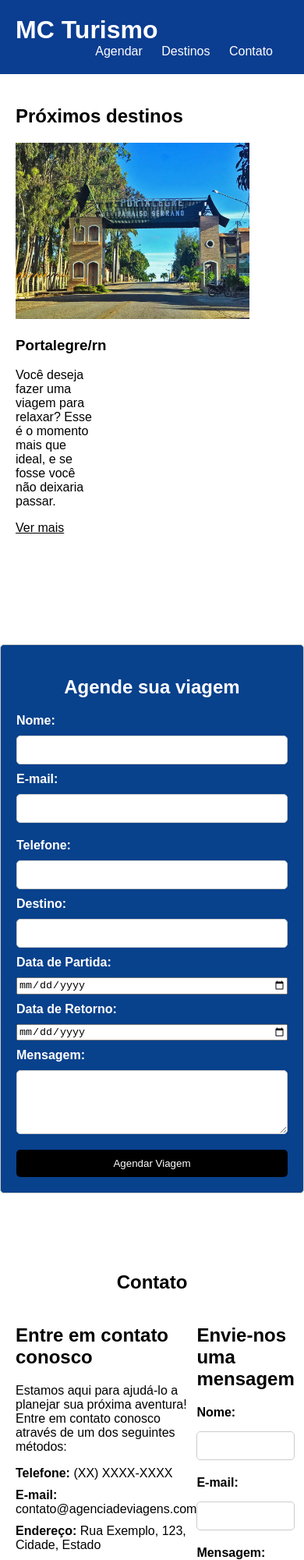
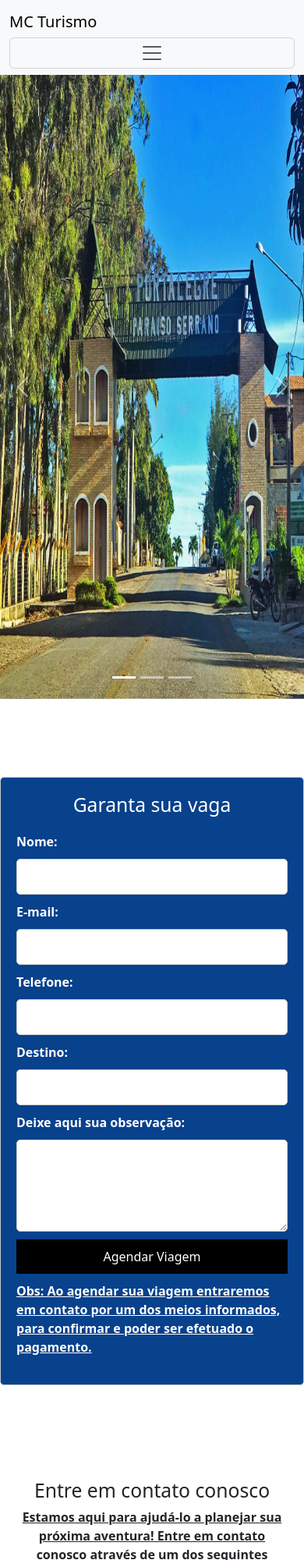
Before and after one commit to josesantos-dev/mc-turismo, a plain HTML site: page index.html in a window 390 px wide. Shown: the top 2000 px of the page at 78% size. Drawn offline with nearby package versions, Linux system fonts and the light colour scheme.

Commit message:
adicionado no header com bootstrap, alguns ajustes no agende sua viagem e nos contatos

```diff
--- a/index.html
+++ b/index.html
@@ -5,32 +5,69 @@
     <meta name="viewport" content="width=device-width, initial-scale=1.0">
     <title>Agência de Viagens</title>
     <link rel="stylesheet" href="style.css">
+    <link href="https://cdn.jsdelivr.net/npm/bootstrap@5.3.3/dist/css/bootstrap.min.css" rel="stylesheet" integrity="sha384-QWTKZyjpPEjISv5WaRU9OFeRpok6YctnYmDr5pNlyT2bRjXh0JMhjY6hW+ALEwIH" crossorigin="anonymous">
 </head>
 <body>
     <header>
-        <h1>MC Turismo</h1>
-        <nav>
-            <ul>
-                <li><a href="#container">Agendar</a></li>
-                <li><a href="#">Destinos</a></li>
-                <li><a href="#container-contato">Contato</a></li>
-            </ul>
-        </nav>
+        <nav class="navbar navbar-expand-lg bg-body-tertiary">
+            <div class="container-fluid">
+              <a class="navbar-brand" href="#">MC Turismo</a>
+              <button class="navbar-toggler" type="button" data-bs-toggle="collapse" data-bs-target="#navbarNavAltMarkup" aria-controls="navbarNavAltMarkup" aria-expanded="false" aria-label="Toggle navigation">
+                <span class="navbar-toggler-icon"></span>
+              </button>
+              <div class="collapse navbar-collapse" id="navbarNavAltMarkup">
+                <div class="navbar-nav">
+                  <a class="nav-link active" aria-current="page" href="#">Home</a>
+                  <a class="nav-link" href="#container">Agendar</a>
+                  <a class="nav-link" href="#container-contato">Contatos</a>
+                  <a class="nav-link" href="#">Sobre</a>
+                </div>
+              </div>
+            </div>
+          </nav>
+
+        <div id="carouselExampleCaptions" class="carousel slide">
+            <div class="carousel-indicators">
+              <button type="button" data-bs-target="#carouselExampleCaptions" data-bs-slide-to="0" class="active" aria-current="true" aria-label="Slide 1"></button>
+              <button type="button" data-bs-target="#carouselExampleCaptions" data-bs-slide-to="1" aria-label="Slide 2"></button>
+              <button type="button" data-bs-target="#carouselExampleCaptions" data-bs-slide-to="2" aria-label="Slide 3"></button>
+            </div>
+            <div class="carousel-inner">
+              <div class="carousel-item active">
+                <img src="Portalegre RN.jpg" class="d-block w-100" alt="...">
+                <div class="carousel-caption d-none d-md-block">
+                  <h3>Viage conosco para Portalegre/rn</h3>
+                  <p>Garanta já sua vaga.</p>
+                </div>
+              </div>
+              <div class="carousel-item">
+                <img src="https://euamooserido.com.br/wp-content/uploads/2020/02/h.jpg" class="d-block w-100" alt="...">
+                <div class="carousel-caption d-none d-md-block">
+                  <h3>----------</h3>
+                  <p>-----------</p>
+                </div>
+              </div>
+              <div class="carousel-item">
+                <img src="https://s2-g1.glbimg.com/h40bPlrMv4XDMFFIrR2cf-nWzIk=/0x0:923x589/984x0/smart/filters:strip_icc()/i.s3.glbimg.com/v1/AUTH_59edd422c0c84a879bd37670ae4f538a/internal_photos/bs/2019/6/k/7m86yVRMuLbhyRJ8fWBQ/whatsapp-image-2019-05-21-at-18.01.05.jpeg" class="d-block w-100" alt="...">
+                <div class="carousel-caption d-none d-md-block">
+                  <h3>----------</h3>
+                  <p>----------.</p>
+                </div>
+              </div>
+            </div>
+            <button class="carousel-control-prev" type="button" data-bs-target="#carouselExampleCaptions" data-bs-slide="prev">
+              <span class="carousel-control-prev-icon" aria-hidden="true"></span>
+              <span class="visually-hidden">Previous</span>
+            </button>
+            <button class="carousel-control-next" type="button" data-bs-target="#carouselExampleCaptions" data-bs-slide="next">
+              <span class="carousel-control-next-icon" aria-hidden="true"></span>
+              <span class="visually-hidden">Next</span>
+            </button>
+          </div>
     </header>
 
-    <section id="destaques">
-        <h2>Próximos destinos</h2>
-        <div class="destaque">
-            <img src="Portalegre RN.jpg" alt="foto da entrada da cidade de Portalegre/rn">
-            <h3>Portalegre/rn</h3>
-            <p>Você deseja fazer uma viagem para relaxar? Esse é o momento mais que ideal, e se fosse você não deixaria passar.</p>
-            <a href="#">Ver mais</a>
-        </div>
-    </section>
-
-
     <div id="container">
-        <h2>Agende sua viagem</h2>
+        <h2>Garanta sua vaga</h2>
         <form>
             <label for="nome">Nome:</label>
             <input type="text" id="nome" name="nome" required>
@@ -44,20 +81,14 @@
             <label for="destino">Destino:</label>
             <input type="text" id="destino" name="destino" required>
 
-            <label for="data_partida">Data de Partida:</label>
-            <input type="date" id="data_partida" name="data_partida" required>
-
-            <label for="data_retorno">Data de Retorno:</label>
-            <input type="date" id="data_retorno" name="data_retorno" required>
-
-            <label for="mensagem">Mensagem:</label>
+            <label for="mensagem">Deixe aqui sua observação:</label>
             <textarea id="mensagem" name="mensagem" rows="4"></textarea>
 
             <button type="submit">Agendar Viagem</button>
+
+            <p>Obs: Ao agendar sua viagem entraremos em contato por um dos meios informados, para confirmar e poder ser efetuado o pagamento.</p>
         </form>
     </div>
-
-    <h2 class="title-contato">Contato</h2>
 
     <div id="container-contato">
         <div class="contato-info">
@@ -70,22 +101,6 @@
                 <li><strong>Endereço:</strong> Rua Exemplo, 123, Cidade, Estado</li>
             </ul>
         </div>
-
-        <div class="formulario-contato">
-            <h2>Envie-nos uma mensagem</h2>
-            <form>
-                <label for="nome">Nome:</label>
-                <input type="text" id="nome" name="nome" required>
-
-                <label for="email">E-mail:</label>
-                <input type="email" id="email" name="email" required>
-
-                <label for="mensagem">Mensagem:</label>
-                <textarea id="mensagem" name="mensagem" rows="4" required></textarea>
-
-                <button type="submit">Enviar</button>
-            </form>
-        </div>
     </div>
 
 
@@ -93,4 +108,5 @@
         <p>&copy; 2024 MC Turismo</p>
     </footer>
 </body>
+<script src="https://cdn.jsdelivr.net/npm/bootstrap@5.3.3/dist/js/bootstrap.bundle.min.js" integrity="sha384-YvpcrYf0tY3lHB60NNkmXc5s9fDVZLESaAA55NDzOxhy9GkcIdslK1eN7N6jIeHz" crossorigin="anonymous"></script>
 </html>
--- a/style.css
+++ b/style.css
@@ -4,71 +4,13 @@ body {
     padding: 0;
 }
 
-header {
-    background-color: #0B3D91;
-    color: #fff;
-    padding: 20px;
-    overflow: hidden;
+#carouselExampleCaptions img{
+    height: 800px;
 }
 
-header h1 {
-    margin: 0;
-    float: left;
-}
-
-header nav{
-    float: right;
-}
-
-header nav ul {
-    list-style-type: none;
-    margin: 0;
-    padding: 0;
-}
-
-header nav ul li {
-    display: inline;
-    margin-right: 20px;
-}
-
-header nav ul li a {
-    color: #fff;
-    text-decoration: none;
-    font-family: Arial, Helvetica, sans-serif;
-}
-
-header nav ul li a:hover{
-    background-color: white;
-    border-radius: 5px;
-    color: black;
-}
-
-#destaques {
-    padding: 20px;
-}
-
-.destaque {
-    margin-bottom: 20px;
-}
-
-.destaque img {
-    width: 100%;
-    max-width: 300px;
-    height: auto;
-}
-
-.destaque a{
+#carouselExampleCaptions h3, p{
+    font-weight: 900;
     text-decoration: underline;
-    color: black;
-}
-
-.destaque a:hover{
-    font-weight: 700;
-    color: #4b4e55;
-}
-
-.destaque p{
-    max-width: 30%;
 }
 
 footer {
@@ -132,16 +74,13 @@ button:hover {
     color: #000000;
 }
 
-.title-contato{
-    text-align: center;
-}
-
 #container-contato {
     max-width: 800px;
     margin: 20px auto;
     padding: 20px;
     display: flex;
     justify-content: space-between;
+    text-align: center;
 }
 
 .contato-info,
@@ -162,31 +101,3 @@ button:hover {
 .contato-info ul li {
     margin-bottom: 10px;
 }
-
-.formulario-contato label {
-    display: block;
-    margin-bottom: 5px;
-}
-
-.formulario-contato input[type="text"],
-input[type="email"],
-textarea {
-    width: 100%;
-    padding: 10px;
-    border: 1px solid #ccc;
-    border-radius: 5px;
-    margin-bottom: 10px;
-}
-
-.formulario-contato button {
-    padding: 10px 20px;
-    background-color: #0B3D91;
-    color: #fff;
-    border: none;
-    border-radius: 5px;
-    cursor: pointer;
-}
-
-.formulario-contato button:hover {
-    background-color: #08418C;
-}
```
